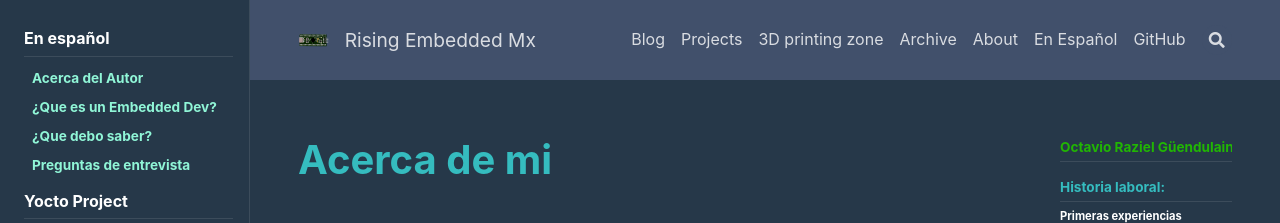
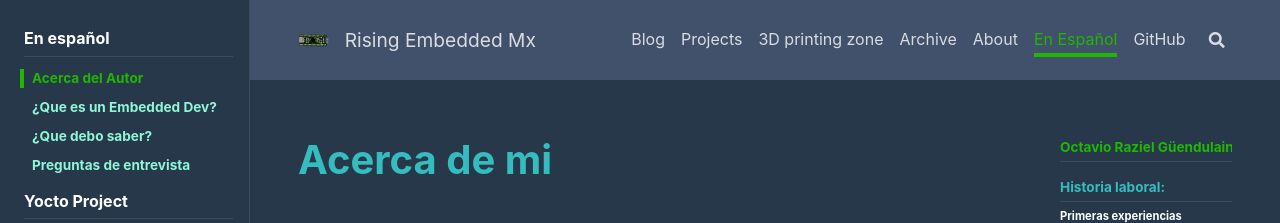
Before and after one commit to razielgdn/risingembeddedmx, a Jekyll site: the page built from projects/_spanish/01-quien-soy.md, in a window 1280 px wide. Shown: the top 223 px of the page. Built offline with Jekyll 4.4.1, drawn with Linux system fonts in a browser that asks for light colours; nearby versions of some CDN libraries; comment, search, counter and statistics services are not loaded; some of the changed text lies outside the part shown.

Commit message:
fix header

```diff
--- a/projects/_spanish/01-quien-soy.md
+++ b/projects/_spanish/01-quien-soy.md
@@ -1,6 +1,6 @@
 ---
 title: Acerca de mi
-permalink: /Spanish/quien-soy
+permalink: /spanish/quien-soy
 key: quien-soy
 ---
 
```
